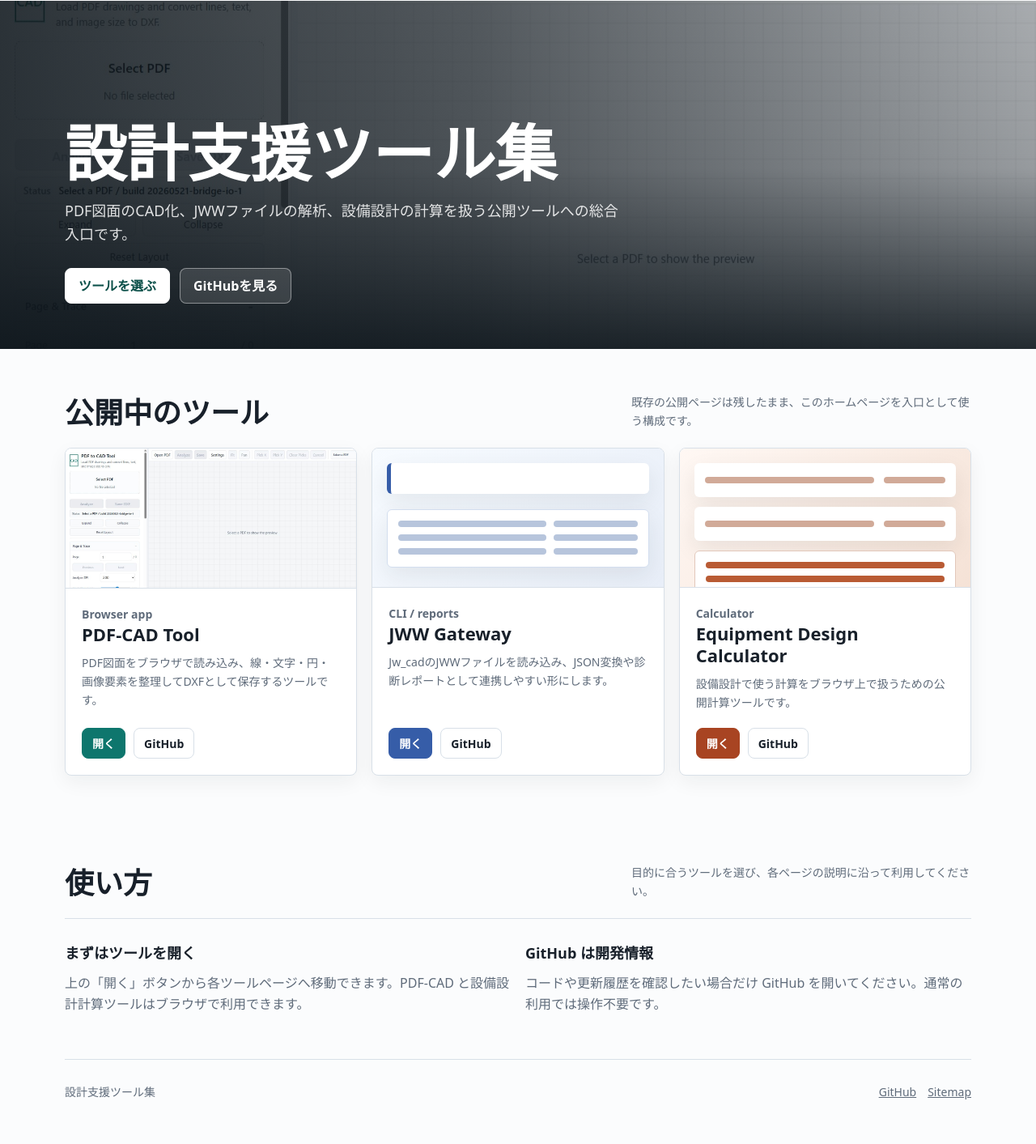
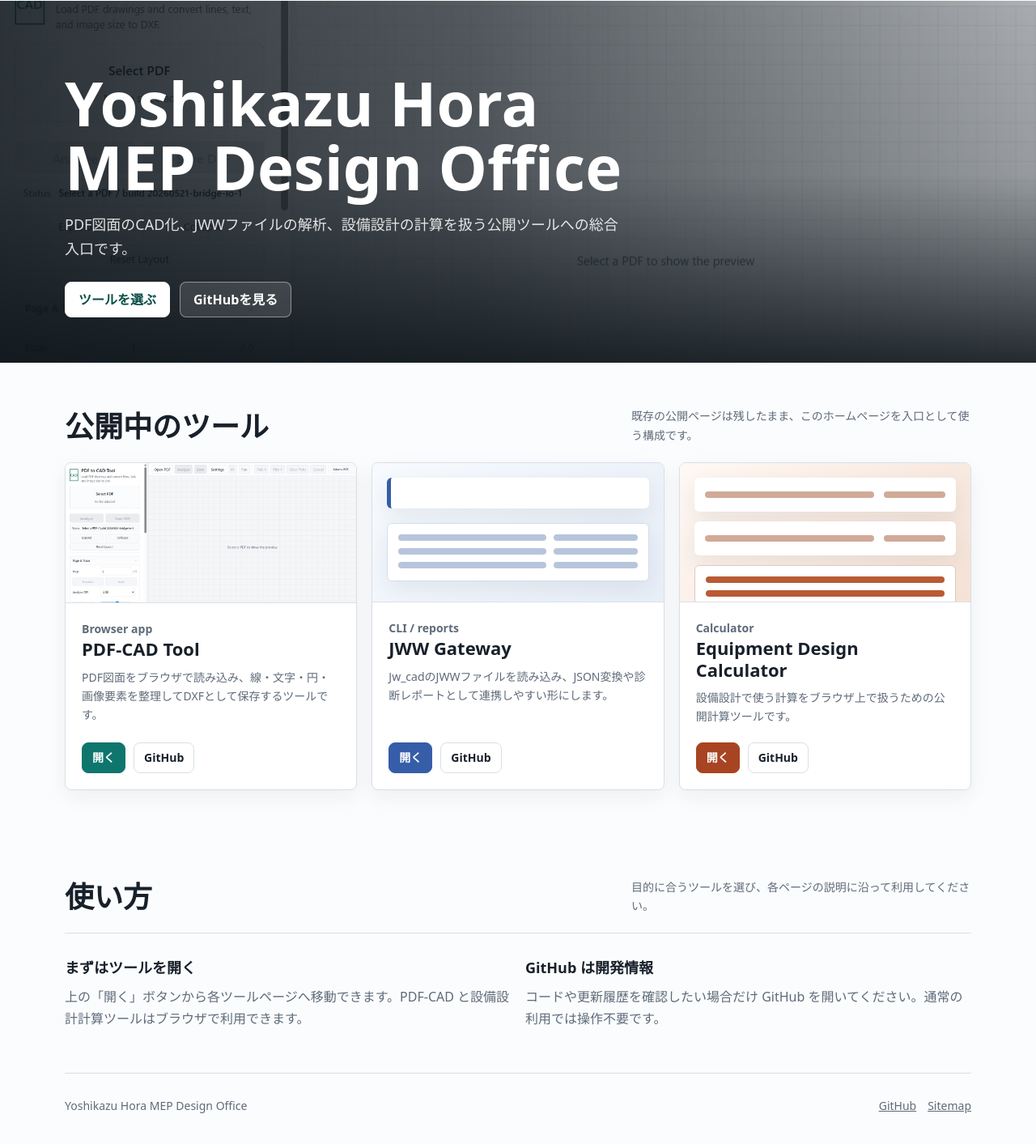
Before and after one commit to fdoyoshikazuhora-sys/fdoyoshikazuhora-sys.github.io, a plain HTML site: page index.html in a window 1280 px wide. Shown: the part 67-1480 px from the top of the page at 81% size. Drawn offline with Linux system fonts and the light colour scheme.

Commit message:
Update homepage title

```diff
--- a/index.html
+++ b/index.html
@@ -3,12 +3,12 @@
   <head>
     <meta charset="utf-8">
     <meta name="viewport" content="width=device-width, initial-scale=1">
-    <title>設計支援ツール集 | fdoyoshikazuhora-sys</title>
-    <meta name="description" content="PDF-CAD、JWW Gateway、設備設計計算ツールへの総合入口です。ブラウザで使える設計支援ツールと関連リポジトリをまとめています。">
+    <title>Yoshikazu Hora MEP Design Office</title>
+    <meta name="description" content="Yoshikazu Hora MEP Design Office の公開ツール入口です。PDF-CAD、JWW Gateway、設備設計計算ツールをまとめています。">
     <meta name="robots" content="index,follow">
     <link rel="canonical" href="https://fdoyoshikazuhora-sys.github.io/">
-    <meta property="og:title" content="設計支援ツール集 | fdoyoshikazuhora-sys">
-    <meta property="og:description" content="公開中の設計支援ツールへの総合入口。PDF-CAD、JWW Gateway、設備設計計算ツールをまとめています。">
+    <meta property="og:title" content="Yoshikazu Hora MEP Design Office">
+    <meta property="og:description" content="Yoshikazu Hora MEP Design Office の公開ツール入口。PDF-CAD、JWW Gateway、設備設計計算ツールをまとめています。">
     <meta property="og:type" content="website">
     <meta property="og:url" content="https://fdoyoshikazuhora-sys.github.io/">
     <meta name="twitter:card" content="summary_large_image">
@@ -453,7 +453,7 @@
   </head>
   <body>
     <header class="site-header">
-      <a class="brand" href="https://fdoyoshikazuhora-sys.github.io/" aria-label="設計支援ツール集">
+      <a class="brand" href="https://fdoyoshikazuhora-sys.github.io/" aria-label="Yoshikazu Hora MEP Design Office">
         <span class="brand-mark" aria-hidden="true">FD</span>
         <span>fdoyoshikazuhora-sys</span>
       </a>
@@ -467,7 +467,7 @@
     <main>
       <section class="hero" aria-labelledby="hero-title">
         <div class="hero-inner">
-          <h1 id="hero-title">設計支援ツール集</h1>
+          <h1 id="hero-title">Yoshikazu Hora MEP Design Office</h1>
           <p class="hero-lead">PDF図面のCAD化、JWWファイルの解析、設備設計の計算を扱う公開ツールへの総合入口です。</p>
           <div class="hero-actions">
             <a class="button primary" href="#tools">ツールを選ぶ</a>
@@ -571,7 +571,7 @@
     </main>
 
     <footer class="site-footer">
-      <span>設計支援ツール集</span>
+      <span>Yoshikazu Hora MEP Design Office</span>
       <div class="footer-links">
         <a href="https://github.com/fdoyoshikazuhora-sys">GitHub</a>
         <a href="sitemap.xml">Sitemap</a>
```
